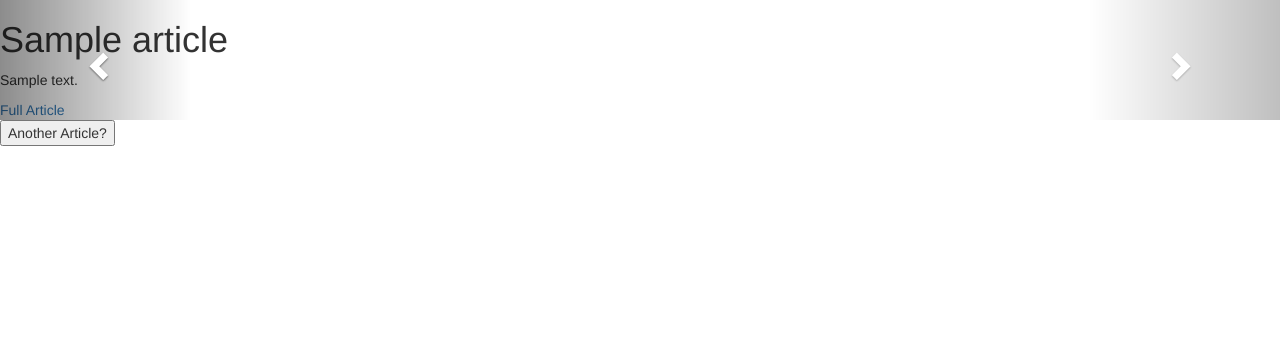
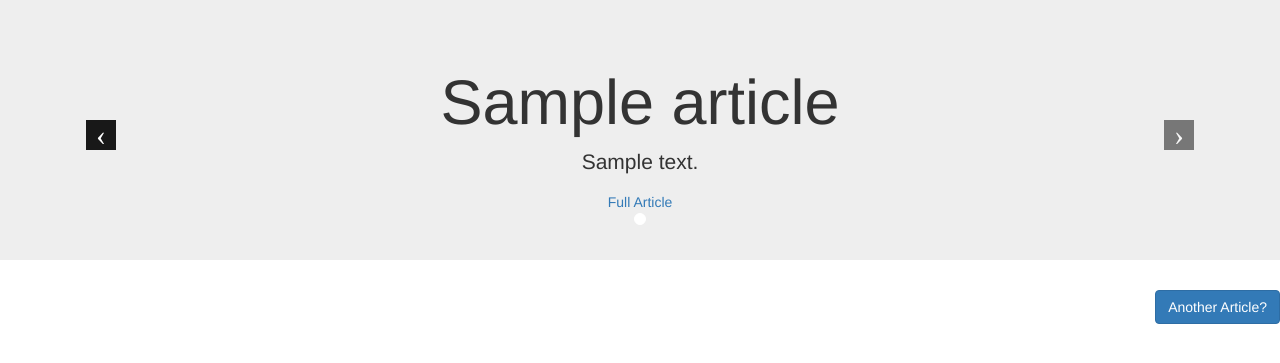
Before and after one commit to Mikerah/WikiSummary-WebApp, a Django app: template wiki_summary/summaries/templates/summaries/articles.html in a window 1280 px wide. Shown: the top 363 px of the page. Run offline with Django 3.2, Linux system fonts and the light colour scheme; the template is opened without the code that fills it: most values are stand-ins (such as "Sample title", 1, 10 or a date in 2020); some libraries are stand-ins or nearby versions.

Commit message:
completed styling for articles.html

```diff
--- a/wiki_summary/summaries/forms.py
+++ b/wiki_summary/summaries/forms.py
@@ -2,6 +2,6 @@ from django import forms
 
 class ArticleForm(forms.Form):
     CHOICES = [(1, 'Read an article'), (2, 'Read n random articles')]
-    options = forms.ChoiceField(choices=CHOICES, widget=forms.RadioSelect(attrs={'id': 'selections'}))
+    options = forms.ChoiceField(choices=CHOICES, widget=forms.RadioSelect(attrs={'id': 'selections', 'class':'list-unstyled list-inline'}))
     specific_article = forms.CharField(max_length=250, required=False, widget=forms.TextInput(), label=("Specific Article"))
     number_of_random_articles = forms.IntegerField(required=False, widget=forms.NumberInput(), label=("Number of Articles"))
--- /dev/null
+++ b/wiki_summary/summaries/static/summaries/articles.css
@@ -0,0 +1,7 @@
+.carousel-control.left, .carousel-control.right {
+    background-image: none
+}
+
+.carousel-control.left span, .carousel-control.right span {
+    background-color: #000;
+}
--- a/wiki_summary/summaries/templates/summaries/article.html
+++ b/wiki_summary/summaries/templates/summaries/article.html
@@ -18,7 +18,7 @@
         </div>
         {% endblock header %}
         <form class="text-right" action="{% url 'index' %}">
-            <input type="submit" value="Another Article?"/>
+            <input class="btn btn-primary" type="submit" value="Another Article?"/>
         </form>
 
     </body>
--- a/wiki_summary/summaries/templates/summaries/articles.html
+++ b/wiki_summary/summaries/templates/summaries/articles.html
@@ -7,50 +7,54 @@
         <meta charset="utf-8">
         <meta name="description" content="Read Summaries of Wikipedia Articles">
         {% bootstrap_css %}
+        {% load static %}
+        <link rel="stylesheet" type="text/css" href="{% static 'summaries/articles.css' %}" />
         <script   src="https://code.jquery.com/jquery-3.1.0.min.js"   integrity="sha256-cCueBR6CsyA4/9szpPfrX3s49M9vUU5BgtiJj06wt/s="   crossorigin="anonymous"></script>
-        {% bootstrap_javascript%}
+        {% bootstrap_javascript %}
     </head>
 
     <body>
-        <div id="article_carousel" class="carousel slide hidden-xs" data-ride="carousel">
+        <div id="carousel-example-generic" class="carousel slide" data-ride="carousel" data-interval="false">
             <ol class="carousel-indicators">
                 {% for i in number_of_articles%}
-                    {% if forloop.first%}
-                        <li data_target="#article_carousel" data-slide-to="{{i}}" class="active"></li>
+                    {% if forloop.first %}
+                        <li data-target="#carousel-example-generic" data-slide-to="{{i}}" class="active"></li>
+                    {% else %}
+                        <li data-target="#carousel-example-generic" data-slide-to="{{i}}"></li>
                     {% endif %}
-                    <li data_target="#article_carousel" data-slide-to="{{i}}"></li>
                 {% endfor %}
             </ol>
 
-            <div class="carousel-inner" role="listbox">
+            <div class="carousel-inner text-center jumbotron" role="listbox">
                 {% for article in articles %}
-                    {% if forloop.first%}
-                        <div class="item active">
+                    {% if forloop.first %}
+                        <div class="item active container">
                             <h1>{{article.title}}</h1>
-                            <p>{{article.content}}</p>
+                            <p class="text-center">{{article.content}}</p>
+                            <a href="{{article.full_article}}" target="_blank">Full Article</a>
+                        </div>
+                    {% else %}
+                        <div class="item container">
+                            <h1>{{article.title}}</h1>
+                            <p class="text-center">{{article.content}}</p>
                             <a href="{{article.full_article}}" target="_blank">Full Article</a>
                         </div>
                     {% endif %}
-                    <div class="item">
-                        <h1>{{article.title}}</h1>
-                        <p>{{article.content}}</p>
-                        <a href="{{article.full_article}}" target="_blank">Full Article</a>
-                    </div>
                 {% endfor%}
             </div>
 
-            <a class="left carousel-control" href="#article_carousel" role="button" data-slide="prev">
-                <span class="glyphicon glyphicon-chevron-left" aria-hidden="true"></span>
+            <a id="left-control" class="left carousel-control" href="#carousel-example-generic" role="button">
+                <span class="icon-prev" aria-hidden="true"></span>
                 <span class="sr-only">Previous</span>
             </a>
-            <a class="right carousel-control" href="#article_carousel" role="button" data-slide="next">
-                <span class="glyphicon glyphicon-chevron-right" aria-hidden="true"></span>
+            <a id="right-control" class="right carousel-control" href="#carousel-example-generic" role="button" data-slide="next">
+                <span class="icon-next" aria-hidden="true"></span>
                 <span class="sr-only">Next</span>
             </a>
 
         </div>
-        <form action="{% url 'index' %}">
-            <input type="submit" value="Another Article?"/>
+        <form class="text-right" action="{% url 'index' %}">
+            <input class="btn btn-primary" type="submit" value="Another Article?"/>
         </form>
 
 
--- a/wiki_summary/summaries/templates/summaries/index.html
+++ b/wiki_summary/summaries/templates/summaries/index.html
@@ -17,8 +17,6 @@
         {% bootstrap_javascript %}
         <script type="text/javascript">
             $(document).ready(function() {
-                $("ul").addClass("list-unstyled list-inline");
-
                 $("#selections_0").click(function() {
                     $("#spec_art").toggle();
                 });
@@ -48,7 +46,7 @@
                 <div id="num_art" class="initiallyHidden">
                     <p>{{ form.number_of_random_articles.label_tag }} {{ form.number_of_random_articles }}</p>
                 </div>
-                <input type="submit" value="Submit"/>
+                <input class="btn btn-primary" type="submit" value="Submit"/>
             </form>
         </div>
     </body>
--- a/wiki_summary/summaries/views.py
+++ b/wiki_summary/summaries/views.py
@@ -28,7 +28,7 @@ def get_wanted_articles(number_of_articles):
             )
             list_of_articles.append(article)
         except wikipedia.exceptions.DisambiguationError:
-            rand_article = wikipedia_random()
+            rand_article = wikipedia.random()
     return list_of_articles
 
 def index(request):
```
